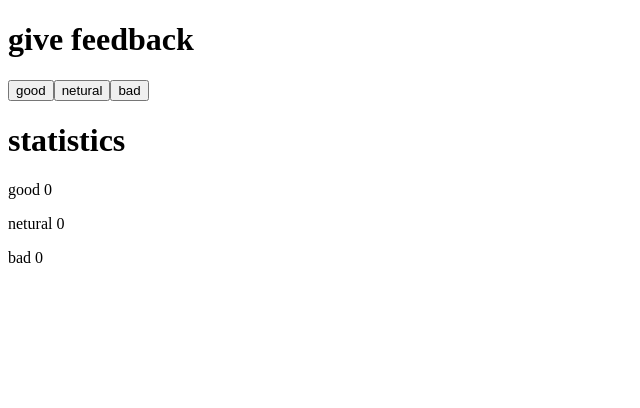
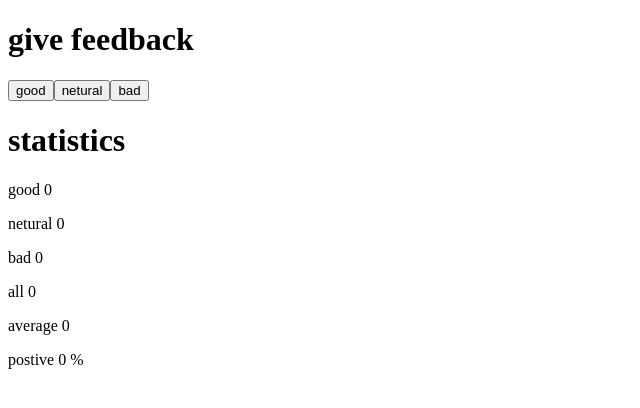
Before and after one commit to omerk42/full-stack-open-2022, a React (Create React App) app in the folder part1/: page / in a window 1280 px wide. Shown: the top 408 px of the page, without its empty margins (0-640 px from the left). Built offline with nearby package versions, Linux system fonts and the light colour scheme.

Commit message:
part 1 1.7

```diff
--- a/part1/src/App.js
+++ b/part1/src/App.js
@@ -7,20 +7,31 @@ const App = () => {
 
   const [allClick, setAll] = useState([]);
   const [total, setTotal] = useState(0);
+  const [avg, setAvg] = useState(0.0);
+  const [perc, setPerc] = useState(0.0);
 
   const handleGoodClick = () => {
     const upGood = good + 1;
     setGood(upGood);
+    setTotal(upGood + bad + neutral);
+    setAvg(upGood * 1 + (bad * -1) / total);
+    setPerc((upGood / total) * 100);
   };
 
   const handleBadClick = () => {
     const upBad = bad + 1;
     setBad(upBad);
+    setTotal(upBad + good + neutral);
+    setAvg(upBad * 1 + (good * -1) / total);
+    setPerc((good / total) * 100);
   };
 
   const handleNeutralClick = () => {
     const upneutral = neutral + 1;
     setNeutral(upneutral);
+    setTotal(good + bad + upneutral);
+    setAvg(bad * 1 + (good * -1) / total);
+    setPerc((good / total) * 100);
   };
 
   // const History = (props) => {
@@ -45,6 +56,9 @@ const App = () => {
       <p>good {good}</p>
       <p>netural {neutral}</p>
       <p>bad {bad}</p>
+      <p>all {total}</p>
+      <p>average {avg}</p>
+      <p>postive {perc} %</p>
     </div>
   );
 };
```
